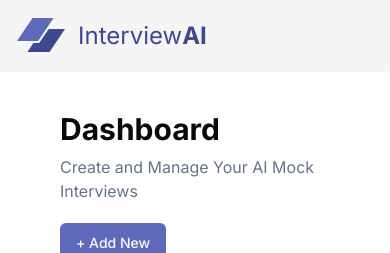
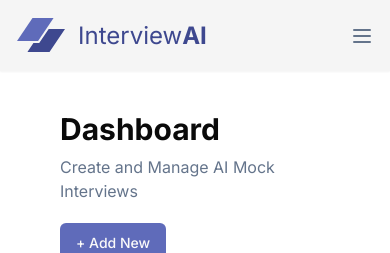
Before and after one commit to TaylorBeck/interview-ai, a Next.js app: page /dashboard in a window 390 px wide. Shown: the top 253 px of the page. Built offline with nearby package versions, Linux system fonts and the light colour scheme.

Commit message:
Add header mobile nav

```diff
--- a/app/dashboard/_components/Header.jsx
+++ b/app/dashboard/_components/Header.jsx
@@ -5,6 +5,8 @@ import Image from "next/image"
 import { ClerkLoading, ClerkLoaded, UserButton } from '@clerk/nextjs'
 import { usePathname } from 'next/navigation'
 import { Skeleton } from '@/components/ui/skeleton'
+
+import { Menu } from 'lucide-react'
 
 function Header() {
   const path = usePathname()
@@ -15,7 +17,7 @@ function Header() {
     <div className='flex justify-between items-center bg-secondary shadow-sm p-4'>
       <div className='flex items-center gap-3'>
         <Image src={'/logo.svg'} height={60} width={60} alt='logo' style={{ width: '100%', height: 'auto' }} />
-        <h1 className='font-bold text-2xl text-[#3E488F]'><span className='font-normal'>Interview</span>AI</h1>
+        <h1 className='font-bold text-2xl text-[#3E488F] hidden xs:block'><span className='font-normal'>Interview</span>AI</h1>
       </div>
       <ul className='hidden md:flex gap-6'>
         <li className={`${menuItemStyle} ${path === '/dashboard'&&'text-primary font-semibold'}`}>Dashboard</li>
@@ -23,6 +25,8 @@ function Header() {
         <li className={`${menuItemStyle} ${path === '/dashboard/pricing'&&'text-primary font-semibold'}`}>Pricing</li>
         <li className={`${menuItemStyle} ${path === 'dashboard/how'&&'text-primary font-semibold'}`}>How It Works</li>
       </ul>
+      <div className='flex items-center gap-4'>
+        <Menu className='md:hidden h-6 w-6 text-slate-500 hover:scale-105 hover:cursor-pointer' />
         <ClerkLoading>
           <Skeleton className="h-[28px] w-[28px] bg-[#5F6BBA] rounded-full" />
         </ClerkLoading>
@@ -30,6 +34,7 @@ function Header() {
           <UserButton />
         </ClerkLoaded>
       </div>
+    </div>
   )
 }
 
--- a/app/dashboard/page.jsx
+++ b/app/dashboard/page.jsx
@@ -6,7 +6,7 @@ function Dashboard() {
   return (
     <div className="p-10">
       <h1 className="font-bold text-3xl mb-2">Dashboard</h1>
-      <h1 className="text-slate-500">Create and Manage Your AI Mock Interviews</h1>
+      <h1 className="text-slate-500">Create and Manage AI Mock Interviews</h1>
 
       <div className="grid grid-cols-1 md:grid-cols-3 my-5">
         <AddInterview />
```
Lines whose indentation alone changed are shown as unchanged.
